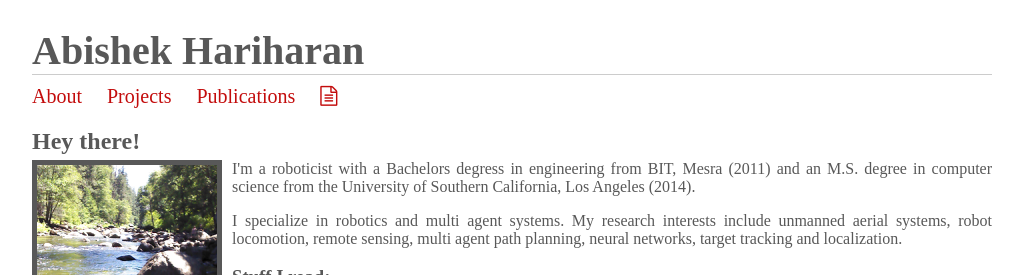
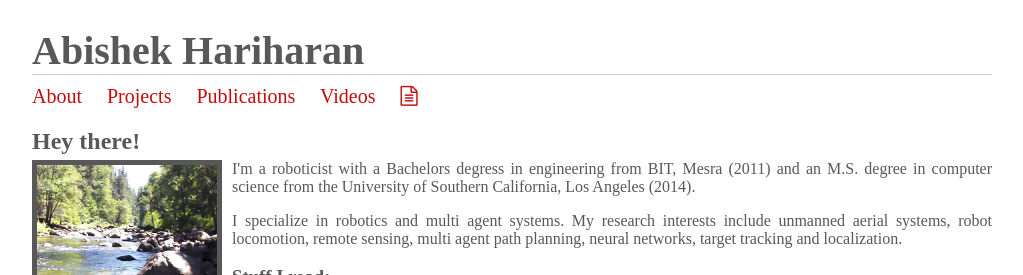
Before and after one commit to abishekh/site, a Jekyll site: the page index.html, which Jekyll copies as it is, in a window 1280 px wide. Shown: the top 275 px of the page, without its empty margins (128-1151 px from the left). Built offline with Jekyll 4.4.1, drawn with Linux system fonts in a browser that asks for light colours; nearby versions of some CDN libraries.

Commit message:
videos added

```diff
--- a/html.json
+++ b/html.json
@@ -1 +1 @@
-["projects","publications","about","jekyll/update/2015/02/07/welcome-to-jekyll","play","index"]
+["projects","publications","about","vids","jekyll/update/2015/02/07/welcome-to-jekyll","play","index"]
--- a/index.html
+++ b/index.html
@@ -11,7 +11,7 @@
     <script type='text/javascript'>
       $(document).ready(function() {
         $('#page_holder').pagify({
-          pages: ['about', 'projects', 'publications','play'],
+          pages: ['about', 'projects', 'publications','videos'],
           animation: 'fadeIn',
           'default': 'about',
           cache: true
@@ -30,6 +30,7 @@
         <a href='#about'>About</a>
         <a href='#projects'>Projects</a>
 	<a href='#publications'>Publications</a>
+	<a href='#videos'>Videos</a>
         <a href='/assets/Abishek_Hariharan_Resume_US_February2015.pdf'><i class="fa fa-file-text-o"></i></a>
 
 
--- /dev/null
+++ b/videos.html
@@ -0,0 +1,13 @@
+<h2>Videos:</h2>
+<br>
+<iframe src="//player.vimeo.com/video/98881892?color=ffffff&portrait=0" width="500" height="281" frameborder="0" webkitallowfullscreen mozallowfullscreen allowfullscreen></iframe> <p><a href="http://vimeo.com/98881892">Single Agent Topology for Target Tracking</a>
+
+<br>
+<br>
+
+<iframe src="//player.vimeo.com/video/98881891?color=ffffff&portrait=0" width="500" height="281" frameborder="0" webkitallowfullscreen mozallowfullscreen allowfullscreen></iframe> <p><a href="http://vimeo.com/98881891">Lateral Agent Topology for Target Tracking</a>
+
+<br>
+<br>
+
+<iframe src="//player.vimeo.com/video/98881893?color=ffffff&portrait=0" width="500" height="281" frameborder="0" webkitallowfullscreen mozallowfullscreen allowfullscreen></iframe> <p><a href="http://vimeo.com/98881893">Stacked Topology for Target Tracking</a>
--- /dev/null
+++ b/vids.html
@@ -0,0 +1 @@
+<h2>Videos:</h2>
```
